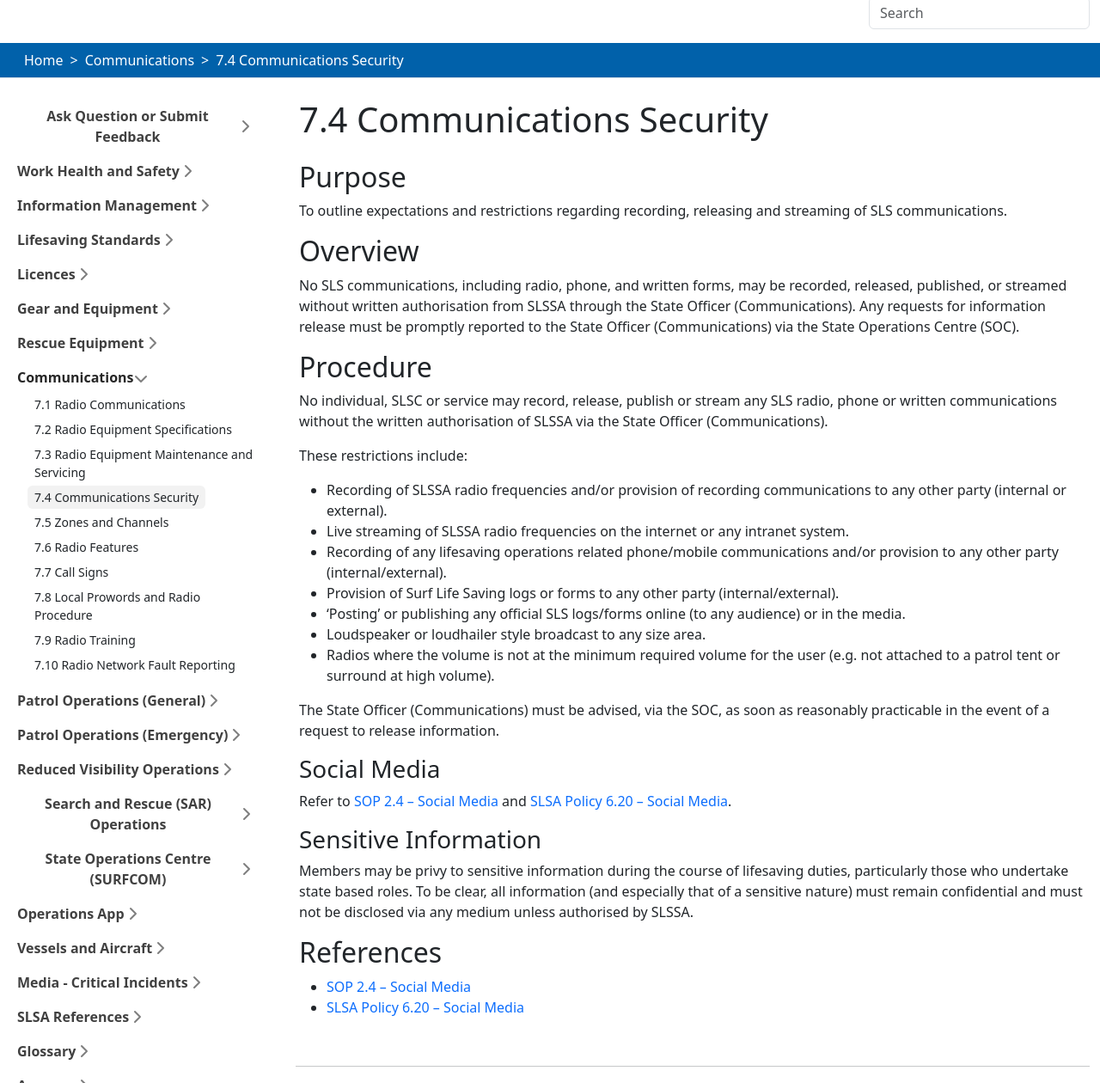
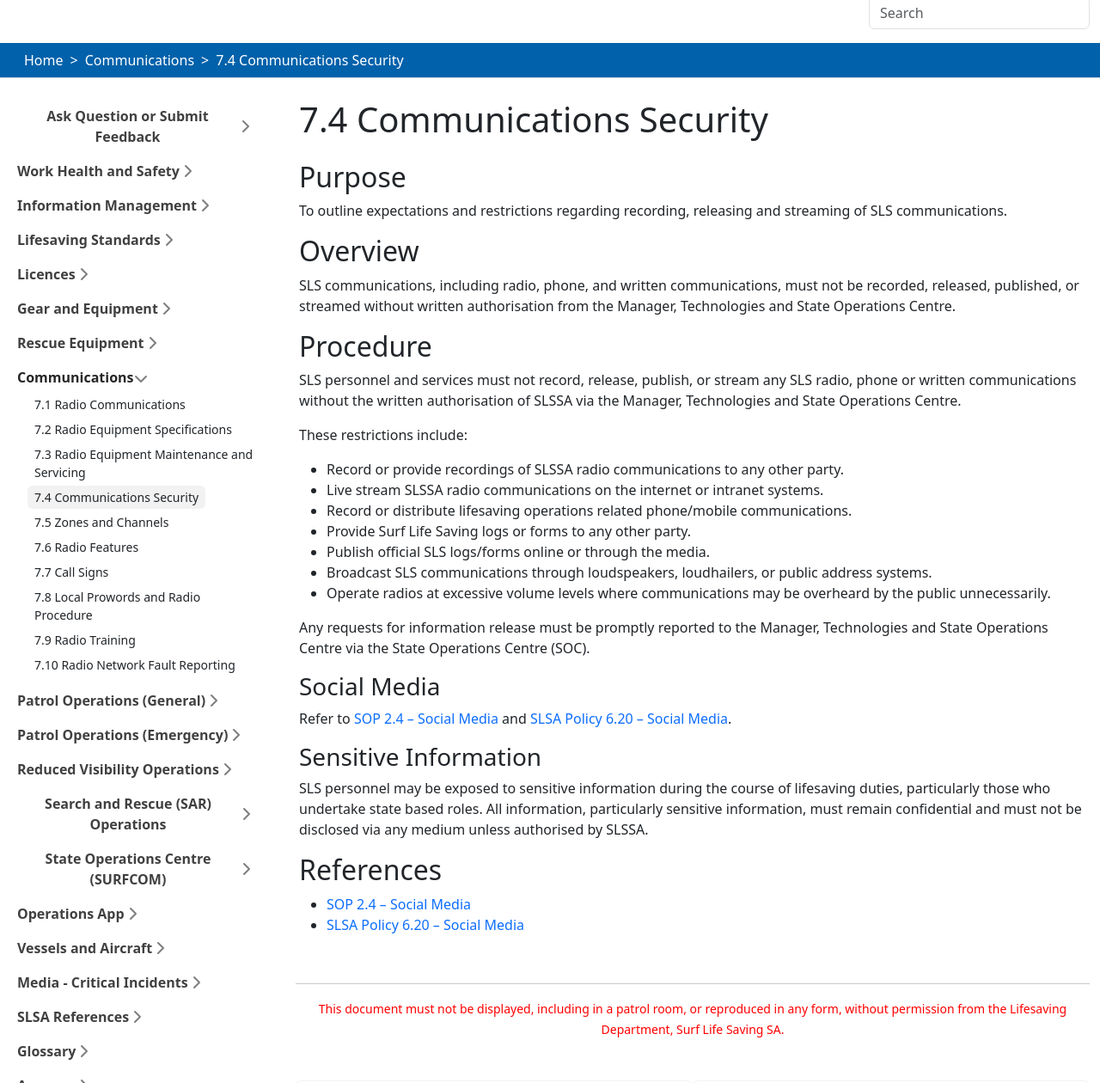
Before and after one commit to slssa-soc/sops-working, a Jekyll site: the page built from 7-communications/7.4-communications-security.md, in a window 1280 px wide and 1400 px high, cut to the strip 120-1380 px from the top of the window. Shown: the whole strip at 86% size. Built offline with Jekyll 4.4.1, drawn with Linux system fonts in a browser that asks for light colours.

Commit message:
Clarify communications security, recording restrictions and information release controls (Section 7)

```diff
--- a/7-communications/7.4-communications-security.md
+++ b/7-communications/7.4-communications-security.md
@@ -12,23 +12,23 @@ To outline expectations and restrictions regarding recording, releasing and stre
 
 ## Overview
 
-No SLS communications, including radio, phone, and written forms, may be recorded, released, published, or streamed without written authorisation from SLSSA through the State Officer (Communications). Any requests for information release must be promptly reported to the State Officer (Communications) via the State Operations Centre (SOC).
+SLS communications, including radio, phone, and written communications, must not be recorded, released, published, or streamed without written authorisation from the Manager, Technologies and State Operations Centre.
 
 ## Procedure
 
-No individual, SLSC or service may record, release, publish or stream any SLS radio, phone or written communications without the written authorisation of SLSSA via the State Officer (Communications).
+SLS personnel and services must not record, release, publish, or stream any SLS radio, phone or written communications without the written authorisation of SLSSA via the Manager, Technologies and State Operations Centre.
 
 These restrictions include:
 
-- Recording of SLSSA radio frequencies and/or provision of recording communications to any other party (internal or external).
-- Live streaming of SLSSA radio frequencies on the internet or any intranet system.
-- Recording of any lifesaving operations related phone/mobile communications and/or provision to any other party (internal/external).
-- Provision of Surf Life Saving logs or forms to any other party (internal/external).
-- ‘Posting’ or publishing any official SLS logs/forms online (to any audience) or in the media.
-- Loudspeaker or loudhailer style broadcast to any size area.
-- Radios where the volume is not at the minimum required volume for the user (e.g. not attached to a patrol tent or surround at high volume).
+- Record or provide recordings of SLSSA radio communications to any other party.
+- Live stream SLSSA radio communications on the internet or intranet systems.
+- Record or distribute lifesaving operations related phone/mobile communications.
+- Provide Surf Life Saving logs or forms to any other party.
+- Publish official SLS logs/forms online or through the media.
+- Broadcast SLS communications through loudspeakers, loudhailers, or public address systems.
+- Operate radios at excessive volume levels where communications may be overheard by the public unnecessarily.
 
-The State Officer (Communications) must be advised, via the SOC, as soon as reasonably practicable in the event of a request to release information.
+Any requests for information release must be promptly reported to the Manager, Technologies and State Operations Centre via the State Operations Centre (SOC).
 
 ### Social Media
 
@@ -36,7 +36,7 @@ Refer to [SOP 2.4 – Social Media](../2-information-management/2.4-social-media
 
 ### Sensitive Information
 
-Members may be privy to sensitive information during the course of lifesaving duties, particularly those who undertake state based roles. To be clear, all information (and especially that of a sensitive nature) must remain confidential and must not be disclosed via any medium unless authorised by SLSSA.
+SLS personnel may be exposed to sensitive information during the course of lifesaving duties, particularly those who undertake state based roles. All information, particularly sensitive information, must remain confidential and must not be disclosed via any medium unless authorised by SLSSA.
 
 ## References
 
```
